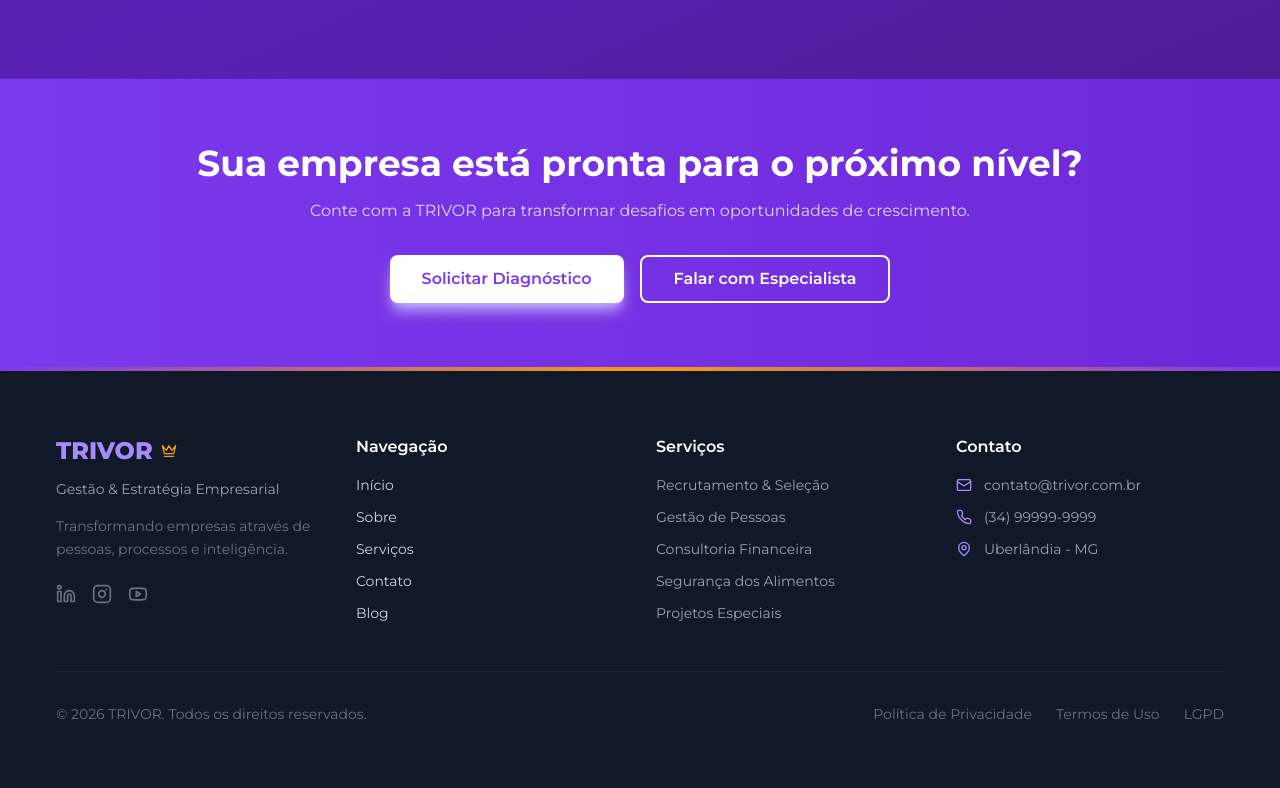
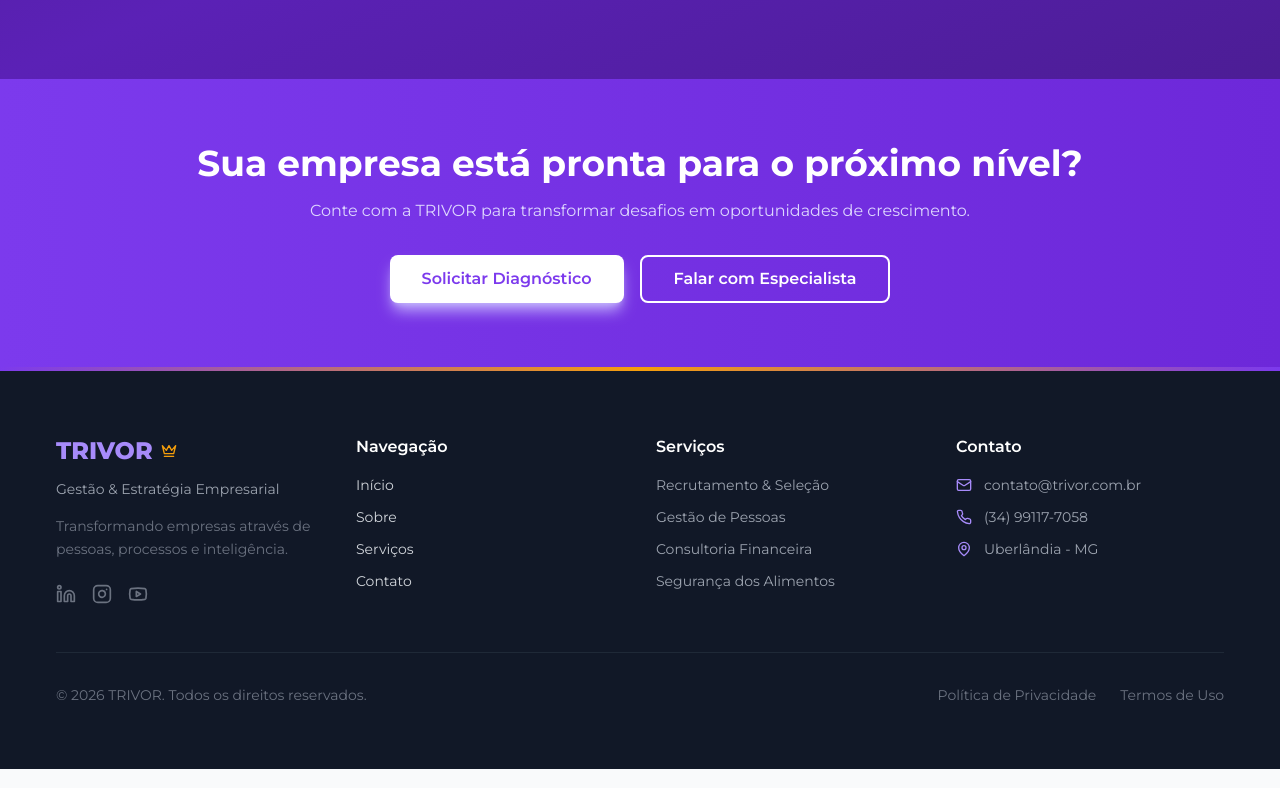
Before and after one commit to trivoroficial/consult_recruit, a Next.js app: page / in a window 1280 px wide. Shown: the part 1995-2783 px from the top of the page. Built offline with nearby package versions, Linux system fonts and the light colour scheme.

Commit message:
Refactor Footer component layout and content

```diff
--- a/src/components/layout/Footer.tsx
+++ b/src/components/layout/Footer.tsx
@@ -16,9 +16,7 @@ export function Footer() {
               <span className="text-2xl font-extrabold text-purple-400">TRIVOR</span>
               <Crown className="h-4 w-4 text-yellow-500" />
             </div>
-            <p className="mt-3 text-sm text-gray-400">
-              Gestão & Estratégia Empresarial
-            </p>
+            <p className="mt-3 text-sm text-gray-400">Gestão & Estratégia Empresarial</p>
             <p className="mt-4 text-sm text-gray-500 leading-relaxed">
               Transformando empresas através de pessoas, processos e inteligência.
             </p>
@@ -43,7 +41,6 @@ export function Footer() {
               <li><Link href="/sobre" className="hover:text-purple-400 transition-colors">Sobre</Link></li>
               <li><Link href="/servicos" className="hover:text-purple-400 transition-colors">Serviços</Link></li>
               <li><Link href="/contato" className="hover:text-purple-400 transition-colors">Contato</Link></li>
-              <li><Link href="/blog" className="hover:text-purple-400 transition-colors">Blog</Link></li>
             </ul>
           </div>
 
@@ -55,7 +52,6 @@ export function Footer() {
               <li className="hover:text-purple-400 transition-colors cursor-pointer">Gestão de Pessoas</li>
               <li className="hover:text-purple-400 transition-colors cursor-pointer">Consultoria Financeira</li>
               <li className="hover:text-purple-400 transition-colors cursor-pointer">Segurança dos Alimentos</li>
-              <li className="hover:text-purple-400 transition-colors cursor-pointer">Projetos Especiais</li>
             </ul>
           </div>
 
@@ -69,7 +65,7 @@ export function Footer() {
               </li>
               <li className="flex items-center gap-3 text-gray-400">
                 <Phone className="h-4 w-4 text-purple-400" />
-                (34) 99999-9999
+                (34) 99117-7058
               </li>
               <li className="flex items-center gap-3 text-gray-400">
                 <MapPin className="h-4 w-4 text-purple-400" />
@@ -80,22 +76,12 @@ export function Footer() {
 
         </div>
 
-        {/* DIVISOR DOURADO */}
         <div className="mt-12 pt-8 border-t border-gray-800">
           <div className="flex flex-col md:flex-row justify-between items-center gap-4">
-            <p className="text-sm text-gray-500">
-              &copy; 2026 TRIVOR. Todos os direitos reservados.
-            </p>
+            <p className="text-sm text-gray-500">&copy; 2026 TRIVOR. Todos os direitos reservados.</p>
             <div className="flex gap-6 text-sm">
-              <Link href="/privacidade" className="text-gray-500 hover:text-purple-400 transition-colors">
-                Política de Privacidade
-              </Link>
-              <Link href="/termos" className="text-gray-500 hover:text-purple-400 transition-colors">
-                Termos de Uso
-              </Link>
-              <Link href="/lgpd" className="text-gray-500 hover:text-purple-400 transition-colors">
-                LGPD
-              </Link>
+              <Link href="/privacidade" className="text-gray-500 hover:text-purple-400 transition-colors">Política de Privacidade</Link>
+              <Link href="/termos" className="text-gray-500 hover:text-purple-400 transition-colors">Termos de Uso</Link>
             </div>
           </div>
         </div>
```
